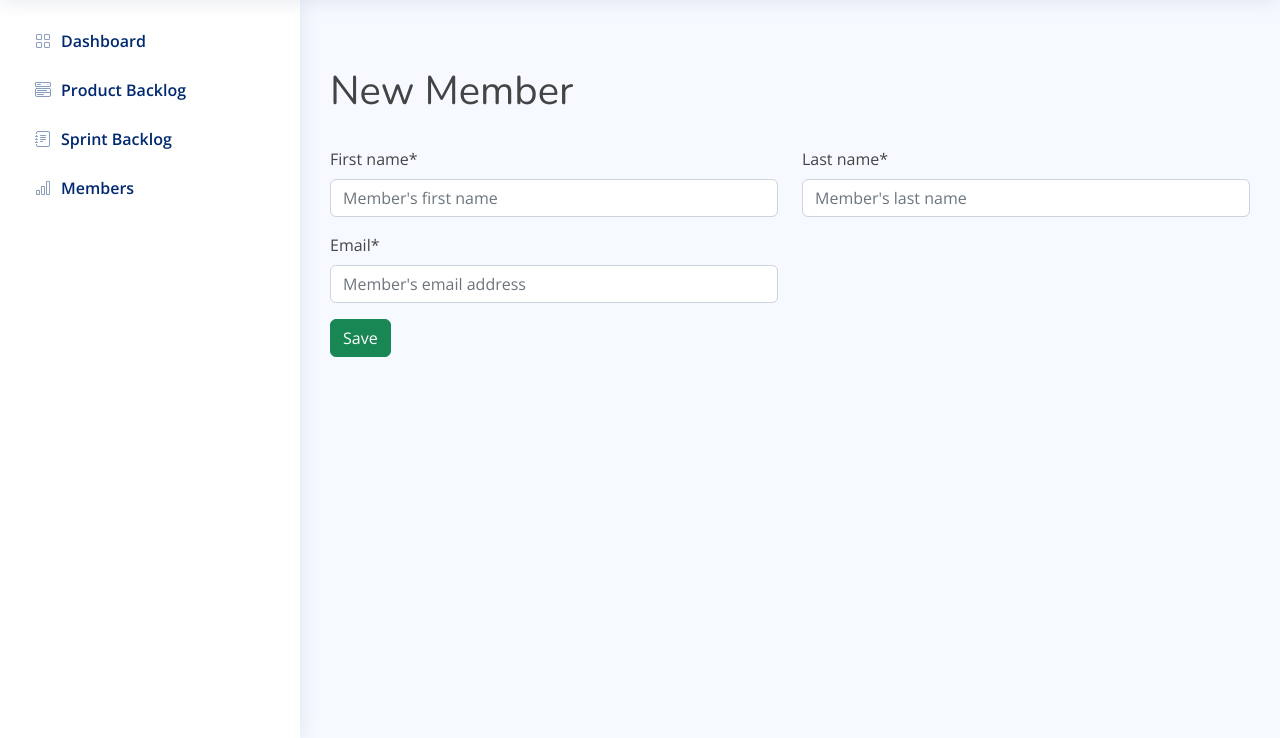
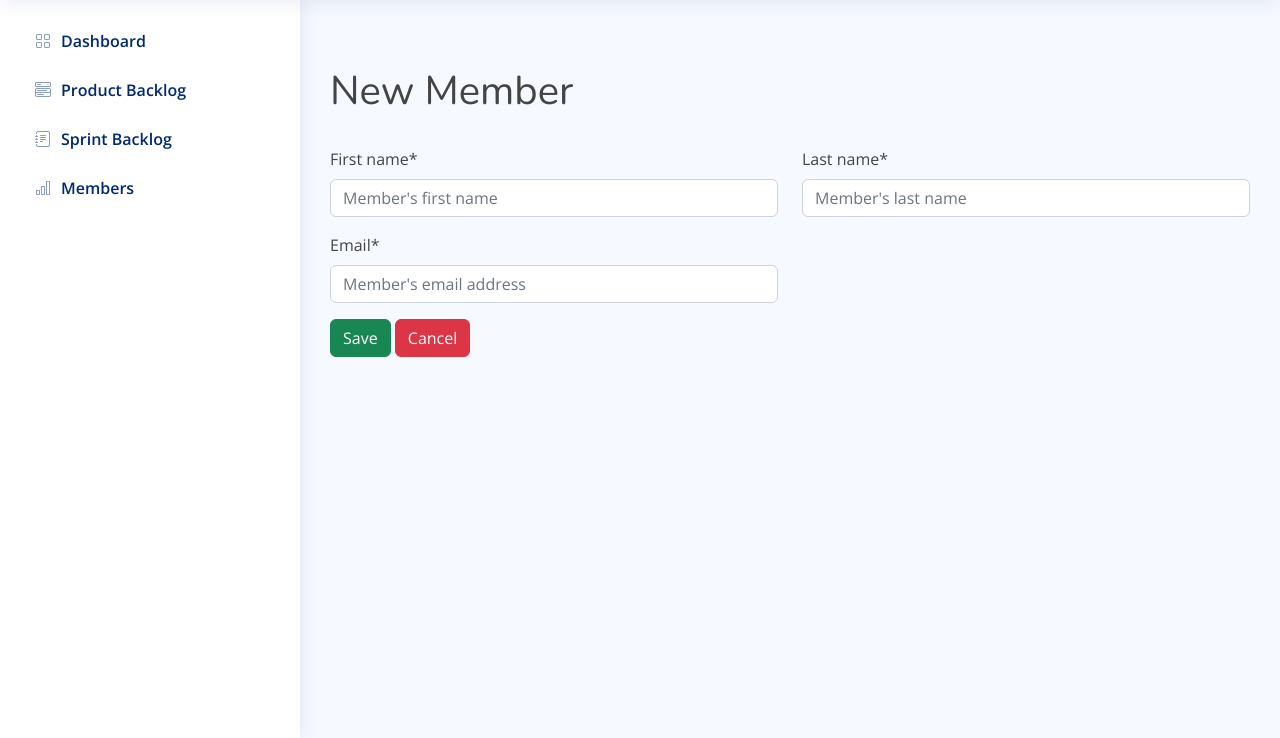
Before and after one commit to ypppp/Team-Management-Web-App, a Django app: page /members/member/new/ in a window 1280 px wide. Shown: the part 61-799 px from the top of the page. Run offline with Django 4.2, Linux system fonts and the light colour scheme; some libraries are stand-ins or nearby versions.

Commit message:
cancel button added

```diff
--- a/Scrum/members/templates/members/member_form.html
+++ b/Scrum/members/templates/members/member_form.html
@@ -21,8 +21,10 @@
         </div>
     </fieldset>
     <div>
-        <button type="submit" class="btn btn-success">Save
-        </button>
+        <button type="submit" class="btn btn-success">Save</button>
+        <a href="{% url 'member-list' %}">
+            <button type="button" class="btn btn-danger">Cancel</button>
+        </a>
     </div>
 </form>
 {% endblock content %}
```
